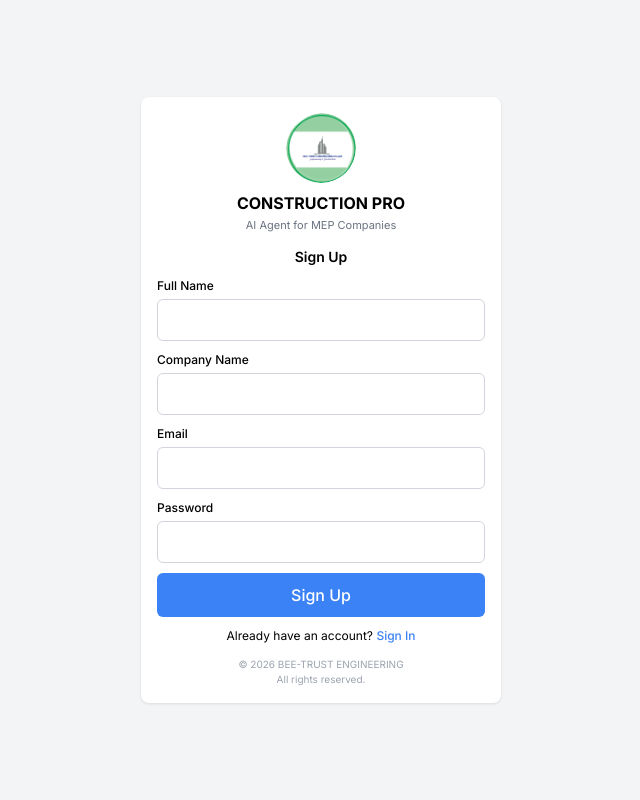
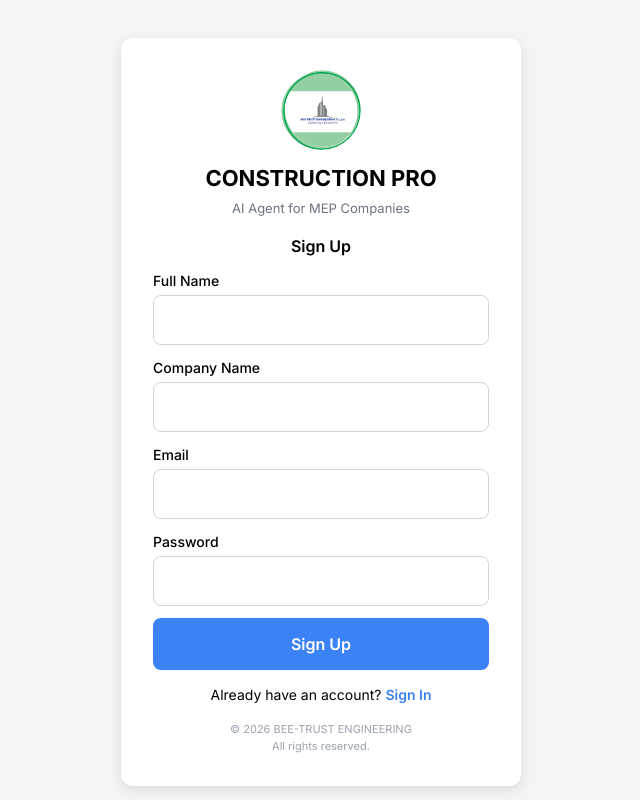
Before and after one commit to chumvirak2-cmd/Construction-pro, a Next.js app: page /signup in a window 1280 px wide. Shown: the whole page, without its empty margins (319-959 px from the left). Built offline with nearby package versions, Linux system fonts and the light colour scheme.

Commit message:
fix: improve mobile UX with responsive form inputs and viewport scaling

```diff
--- a/app/layout.tsx
+++ b/app/layout.tsx
@@ -23,8 +23,8 @@
 export const viewport: Viewport = {
   width: 'device-width',
   initialScale: 1,
-  maximumScale: 1,
-  userScalable: false,
+  maximumScale: 5,
+  userScalable: true,
   viewportFit: 'cover'
 }
 
--- a/app/signup/page.tsx
+++ b/app/signup/page.tsx
@@ -33,64 +33,69 @@
   }
 
   return (
-    <div style={{ minHeight: '100vh', display: 'flex', alignItems: 'center', justifyContent: 'center', background: '#f3f4f6', padding: '12px', overflowY: 'auto' }}>
-      <div style={{ background: 'white', padding: '16px', borderRadius: '8px', boxShadow: '0 1px 3px rgba(0,0,0,0.1)', width: '100%', maxWidth: '360px' }}>
-        <div style={{ display: 'flex', flexDirection: 'column', alignItems: 'center', marginBottom: '12px' }}>
-          <img src="/logo.png?v=2" alt="Construction Pro" style={{ width: '70px', height: '70px', borderRadius: '50%', marginBottom: '8px' }} />
-          <h1 style={{ fontSize: '16px', fontWeight: 'bold', margin: 0 }}>CONSTRUCTION PRO</h1>
-          <p style={{ color: '#6b7280', fontSize: '11px', marginTop: '2px' }}>AI Agent for MEP Companies</p>
+    <div style={{ minHeight: '100vh', display: 'flex', alignItems: 'center', justifyContent: 'center', background: '#f3f4f6', padding: 'clamp(8px, 3vw, 24px)', paddingBottom: 'env(safe-area-inset-bottom, 16px)', overflowY: 'auto', WebkitOverflowScrolling: 'touch' }}>
+      <div style={{ background: 'white', padding: 'clamp(16px, 5vw, 32px)', borderRadius: '12px', boxShadow: '0 4px 12px rgba(0,0,0,0.1)', width: '100%', maxWidth: '400px' }}>
+        <div style={{ display: 'flex', flexDirection: 'column', alignItems: 'center', marginBottom: '16px' }}>
+          <img src="/logo.png?v=2" alt="Construction Pro" style={{ width: 'clamp(56px, 18vw, 80px)', height: 'clamp(56px, 18vw, 80px)', borderRadius: '50%', marginBottom: '12px' }} />
+          <h1 style={{ fontSize: 'clamp(16px, 5vw, 22px)', fontWeight: 'bold', margin: 0 }}>CONSTRUCTION PRO</h1>
+          <p style={{ color: '#6b7280', fontSize: 'clamp(11px, 3.5vw, 13px)', marginTop: '4px' }}>AI Agent for MEP Companies</p>
         </div>
-        <h2 style={{ fontSize: '14px', fontWeight: 600, marginBottom: '10px', textAlign: 'center' }}>Sign Up</h2>
-        {error && <p style={{ color: '#dc2626', fontSize: '12px', textAlign: 'center', marginBottom: '10px' }}>{error}</p>}
+        <h2 style={{ fontSize: 'clamp(14px, 4vw, 16px)', fontWeight: 600, marginBottom: '12px', textAlign: 'center' }}>Sign Up</h2>
+        {error && <p style={{ color: '#dc2626', fontSize: 'clamp(12px, 3.5vw, 14px)', textAlign: 'center', marginBottom: '12px' }}>{error}</p>}
         <form onSubmit={handleSignup}>
-          <div style={{ marginBottom: '10px' }}>
-            <label style={{ display: 'block', fontSize: '12px', fontWeight: 500 }}>Full Name</label>
+          <div style={{ marginBottom: '12px' }}>
+            <label style={{ display: 'block', fontSize: 'clamp(12px, 3.5vw, 14px)', fontWeight: 500 }}>Full Name</label>
             <input
               type="text"
               value={fullName}
               onChange={(e) => setFullName(e.target.value)}
-              style={{ marginTop: '4px', display: 'block', width: '100%', border: '1px solid #d1d5db', borderRadius: '6px', padding: '8px 10px', fontSize: '14px', boxSizing: 'border-box' }}
+              style={{ marginTop: '4px', display: 'block', width: '100%', border: '1px solid #d1d5db', borderRadius: '8px', padding: '12px 14px', fontSize: '16px', boxSizing: 'border-box' }}
               required
+              autoComplete="name"
             />
           </div>
-          <div style={{ marginBottom: '10px' }}>
-            <label style={{ display: 'block', fontSize: '12px', fontWeight: 500 }}>Company Name</label>
+          <div style={{ marginBottom: '12px' }}>
+            <label style={{ display: 'block', fontSize: 'clamp(12px, 3.5vw, 14px)', fontWeight: 500 }}>Company Name</label>
             <input
               type="text"
               value={companyName}
               onChange={(e) => setCompanyName(e.target.value)}
-              style={{ marginTop: '4px', display: 'block', width: '100%', border: '1px solid #d1d5db', borderRadius: '6px', padding: '8px 10px', fontSize: '14px', boxSizing: 'border-box' }}
+              style={{ marginTop: '4px', display: 'block', width: '100%', border: '1px solid #d1d5db', borderRadius: '8px', padding: '12px 14px', fontSize: '16px', boxSizing: 'border-box' }}
               required
+              autoComplete="organization"
             />
           </div>
-          <div style={{ marginBottom: '10px' }}>
-            <label style={{ display: 'block', fontSize: '12px', fontWeight: 500 }}>Email</label>
+          <div style={{ marginBottom: '12px' }}>
+            <label style={{ display: 'block', fontSize: 'clamp(12px, 3.5vw, 14px)', fontWeight: 500 }}>Email</label>
             <input
               type="email"
               value={email}
               onChange={(e) => setEmail(e.target.value)}
-              style={{ marginTop: '4px', display: 'block', width: '100%', border: '1px solid #d1d5db', borderRadius: '6px', padding: '8px 10px', fontSize: '14px', boxSizing: 'border-box' }}
+              style={{ marginTop: '4px', display: 'block', width: '100%', border: '1px solid #d1d5db', borderRadius: '8px', padding: '12px 14px', fontSize: '16px', boxSizing: 'border-box' }}
               required
+              autoComplete="email"
+              inputMode="email"
             />
           </div>
-          <div style={{ marginBottom: '10px' }}>
-            <label style={{ display: 'block', fontSize: '12px', fontWeight: 500 }}>Password</label>
+          <div style={{ marginBottom: '12px' }}>
+            <label style={{ display: 'block', fontSize: 'clamp(12px, 3.5vw, 14px)', fontWeight: 500 }}>Password</label>
             <input
               type="password"
               value={password}
               onChange={(e) => setPassword(e.target.value)}
-              style={{ marginTop: '4px', display: 'block', width: '100%', border: '1px solid #d1d5db', borderRadius: '6px', padding: '8px 10px', fontSize: '14px', boxSizing: 'border-box' }}
+              style={{ marginTop: '4px', display: 'block', width: '100%', border: '1px solid #d1d5db', borderRadius: '8px', padding: '12px 14px', fontSize: '16px', boxSizing: 'border-box' }}
               required
+              autoComplete="new-password"
             />
           </div>
-          <button type="submit" style={{ width: '100%', background: '#3b82f6', color: 'white', padding: '10px', borderRadius: '6px', fontWeight: 500, fontSize: '14px', border: 'none', cursor: 'pointer' }}>
+          <button type="submit" style={{ width: '100%', background: '#3b82f6', color: 'white', padding: '14px', borderRadius: '8px', fontWeight: 600, fontSize: '16px', border: 'none', cursor: 'pointer', touchAction: 'manipulation', minHeight: '48px' }}>
             Sign Up
           </button>
         </form>
-        <p style={{ marginTop: '10px', textAlign: 'center', fontSize: '12px' }}>
-          Already have an account? <Link href="/" style={{ color: '#3b82f6', fontWeight: 500 }}>Sign In</Link>
+        <p style={{ marginTop: '14px', textAlign: 'center', fontSize: 'clamp(12px, 3.5vw, 14px)' }}>
+          Already have an account? <Link href="/" style={{ color: '#3b82f6', fontWeight: 600 }}>Sign In</Link>
         </p>
-        <div style={{ marginTop: '12px', textAlign: 'center', fontSize: '10px', color: '#9ca3af' }}>
+        <div style={{ marginTop: '16px', textAlign: 'center', fontSize: '11px', color: '#9ca3af' }}>
           <p style={{ margin: 0 }}>&copy; 2026 BEE-TRUST ENGINEERING</p>
           <p style={{ margin: 0 }}>All rights reserved.</p>
         </div>
```
Also changed, not shown: app/page.tsx (+21 -18 lines).
